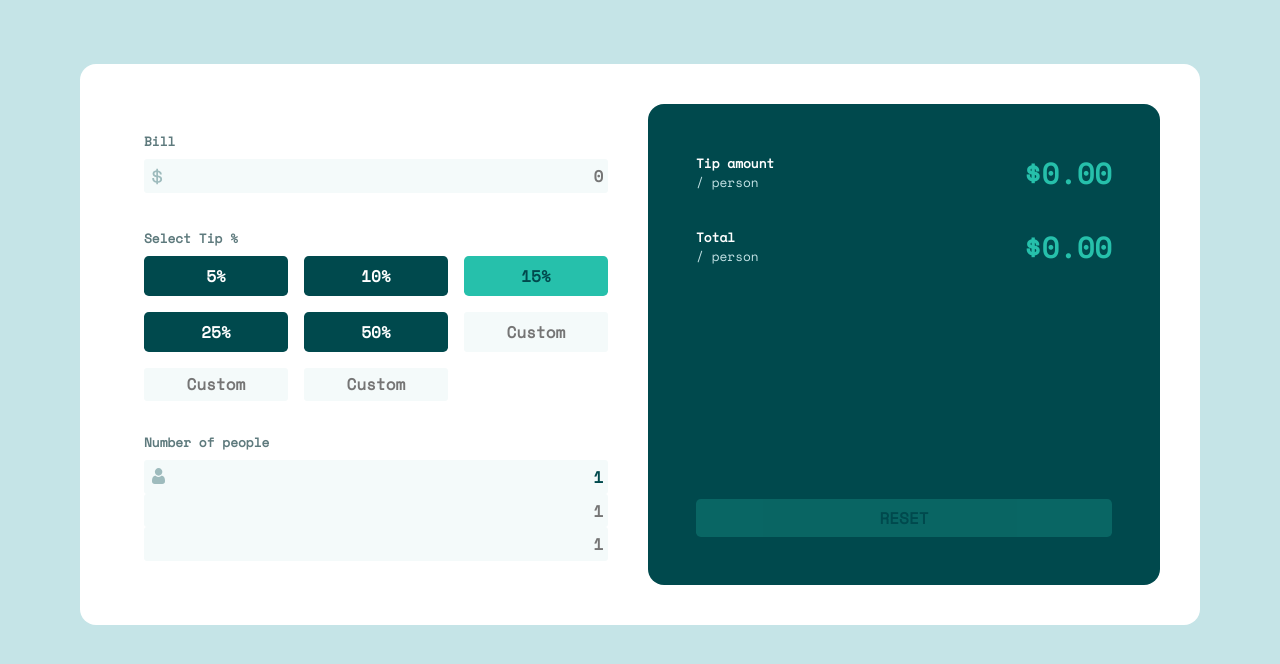
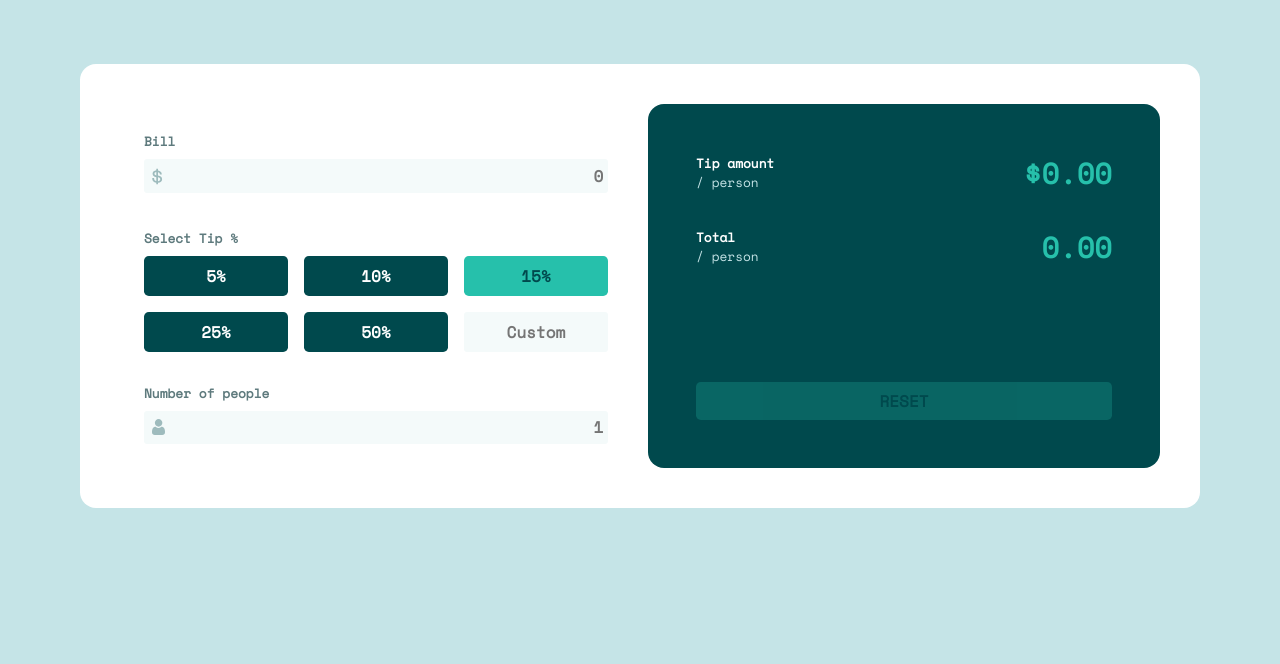
Before and after one commit to saidbaraou/tip-calculator, a plain HTML site: page index.html in a window 1280 px wide. Shown: the part 156-820 px from the top of the page. Drawn offline with nearby package versions, Linux system fonts and the light colour scheme.

Commit message:
fixed everything

```diff
--- a/index.html
+++ b/index.html
@@ -39,15 +39,7 @@
             <button type="button" class="btn btn-active fifteen">15%</button>
             <button type="button" class="btn">25%</button>
             <button type="button" class="btn">50%</button>
-
             <input type="number" class="btn btn-custom" id="btn-custom" placeholder="Custom">
-
-            <input type="number" pattern="\d*" title="Only digits" class="btn btn-custom" id="btn-custom"
-              placeholder="Custom">
-
-            <input type="number" pattern="\d*" title="Only digits" class="btn btn-custom" id="btn-custom"
-              placeholder="Custom">
-
           </div>
         </div>
 
@@ -59,10 +51,6 @@
           <img src="./images/icon-person.svg" class="icon-person" alt="person">
           <input type="number" pattern="[^a-zA-Z]+" title="Only digits" id="people-num" class="people-num"
             name="people-num" placeholder="1" />
-          <input type="number" pattern="\d*" title="Only digits" id="people-num" class="people-num" name="people-num"
-            placeholder="1" />
-          <input type="number" pattern="\d*" title="Only digits" id="people-num" class="people-num" name="people-num"
-            placeholder="1" />
         </div>
       </div>
 
--- a/scripts/script.js
+++ b/scripts/script.js
@@ -14,10 +14,7 @@ const resetBtn = document.getElementById('reset-btn');
 bill.addEventListener('click', () => {
   bill.setAttribute('placeholder', '')
 });
-
 bill.addEventListener('click', changePlaceholders);
-
-
 bill.addEventListener('click', () => {
   bill.setAttribute('placeholder', '')
 });
@@ -94,27 +91,22 @@ resetBtn.classList.add('reset-btn-active');
 
 function reset() {
   bill.value = "";
+  customBtn.value = "";
+  peopleNum.value = "";
+  percentage.value = 0.15;
   bill.setAttribute("placeholder", "0");
   peopleNum.setAttribute("placeholder", "1");
-  percentage.value = 0.15;
+  tip.innerHTML = "$0.00";
+  total.innerHTML = "0.00";
   fifteenPercent = document.querySelector('.fifteen');
   btns.forEach(btn => {
     btn.classList.remove('btn-active');
     customBtn.value = '';
     fifteenPercent.classList.add('btn-active');
   });
-  customBtn.value = "";
-  peopleNum.value = "";
+
 }
-function reset() {
-  bill.value = '';
-  percentage.value = 0.15;
-  customBtn.value = '';
-  peopleNum.value = 1;
-  tip.innerHTML = `$0.00`;
-  total.innerHTML = `$0.00`;
-  resetBtn.classList.remove('reset-btn-active')
-}
+
 
 window.onload = function() {
   reset();
```
